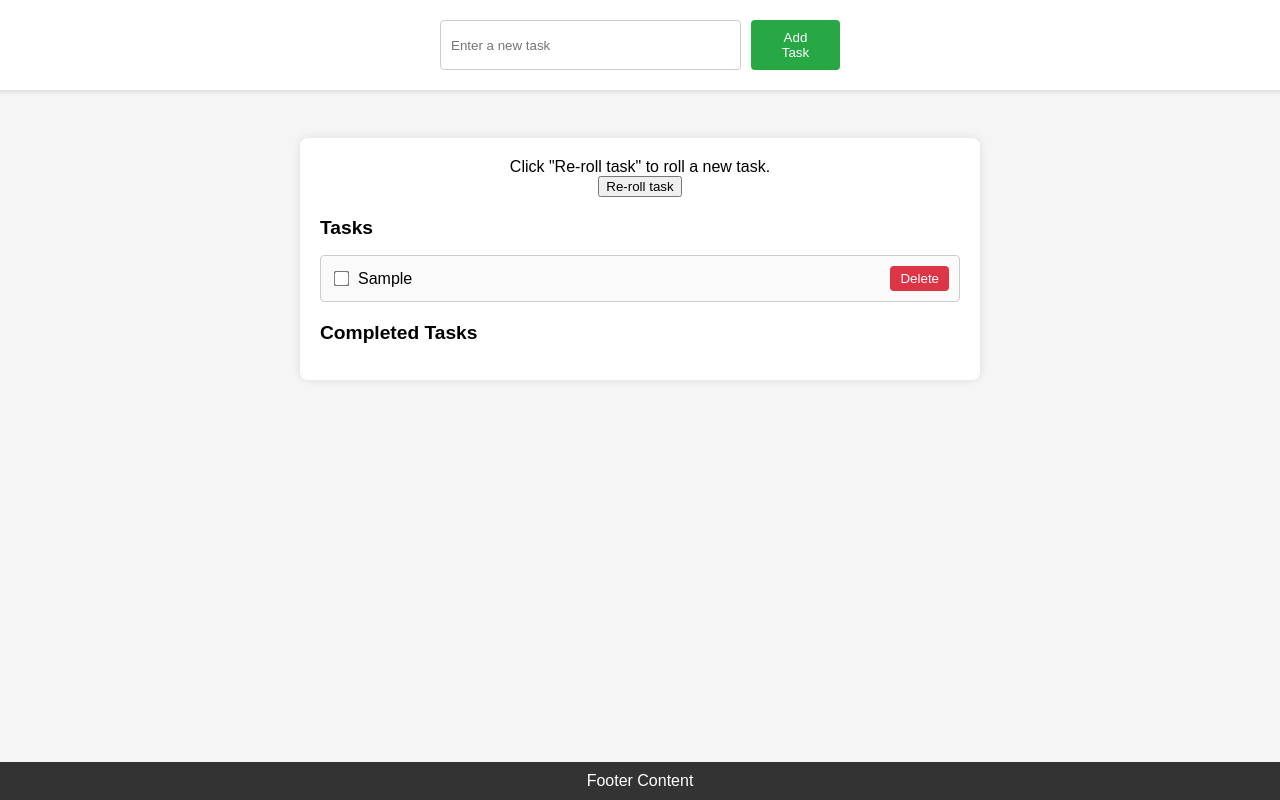
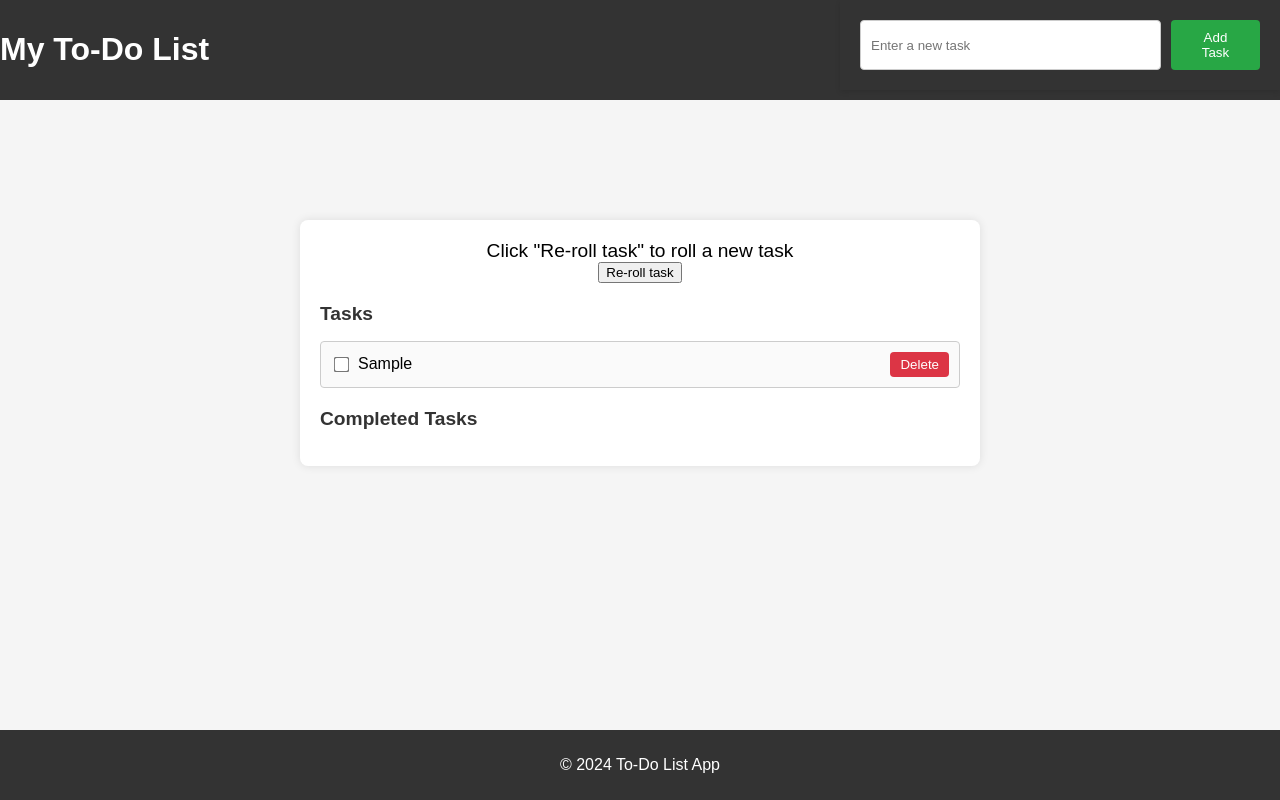
Before and after one commit to maxecution/personal-projects, a plain HTML site: page To-do-List/index.html in a window 1280 px wide. Both pictures are taken after typing "Sample" into the empty fields and a click on the button "Add Task". Drawn offline with Linux system fonts and the light colour scheme.

Commit message:
Styling changes and bug fix where delete button prompted highlight/task label to update

```diff
--- a/To-do-List/index.html
+++ b/To-do-List/index.html
@@ -7,18 +7,20 @@
     <title>To-Do List</title>
 </head>
 <body>
-    <header>My To-Do List</header>
-    <nav>
-        <div id="new-task">
-            <input type="text" id="task-input" placeholder="Enter a new task" />
-            <button id="add-task">Add Task</button>
-        </div>
-    </nav>
+    <header>
+        <h1>My To-Do List</h1>
+        <nav>
+            <div id="new-task">
+                <input type="text" id="task-input" placeholder="Enter a new task" aria-label="Enter a new task" />
+                <button id="add-task" aria-label="Add Task">Add Task</button>
+            </div>
+        </nav>
+    </header>
     <main>
         <div class="task-container">
             <div id="random-task">
-                <label id="r-task">Please add a task</label>
-                <button id="roll-task" style="display: none;">Re-roll task</button>
+                <label id="r-task" aria-live="polite">Please add a task</label>
+                <button id="roll-task" style="display: none;" aria-label="Re-roll task">Re-roll task</button>
             </div>
             <div id="task-list">
                 <h3>Tasks</h3>
@@ -30,7 +32,9 @@
             </div>
         </div>
     </main>
-    <footer>Footer Content</footer>
+    <footer>
+        <p>&copy; 2024 To-Do List App</p>
+    </footer>
     <script src="scripts.js"></script>
 </body>
 </html>
--- a/To-do-List/scripts.js
+++ b/To-do-List/scripts.js
@@ -57,6 +57,7 @@ function createTaskItem(taskText) {
 
     const span = document.createElement('span');
     span.textContent = taskText;
+    span.addEventListener('click', handleItemClick);
 
     const deleteButton = document.createElement('button');
     deleteButton.textContent = 'Delete';
@@ -70,15 +71,19 @@ function createTaskItem(taskText) {
 }
 
 function handleItemClick(event) {
-    if (event.target === event.currentTarget) {
-        const highlightedTask = document.querySelector('.highlighted');
-        if (highlightedTask) {
-            highlightedTask.classList.remove('highlighted');
-        }
-        event.currentTarget.classList.add('highlighted');
-        updateRollTaskLabelWithTask(event.currentTarget);
+    const li = event.currentTarget;
+    const clickedElement = event.target;
 
+    if (clickedElement.tagName === 'BUTTON' && clickedElement.textContent === 'Delete') {
+        return;
     }
+
+    const highlightedTasks = document.querySelectorAll('.highlighted');
+    highlightedTasks.forEach(task => task.classList.remove('highlighted'));
+
+    li.classList.add('highlighted');
+
+    updateRollTaskLabelWithTask(li);
 }
 
 function updateRollTaskLabelWithTask(taskElement) {
@@ -89,6 +94,7 @@ function updateRollTaskLabelWithTask(taskElement) {
 function deleteTask(event) {
     const li = event.target.parentElement;
     li.remove();
+    updateRollTaskButtonVisibility();
     updateRollTaskLabel();
 }
 
@@ -119,9 +125,9 @@ function updateRollTaskLabel() {
 
     if (!highlightedTask) {
         if (remainingTasks > 0) {
-            rollTaskLabel.textContent = 'Click "Re-roll task" to roll a new task.';
+            rollTaskLabel.textContent = 'Click "Re-roll task" to roll a new task';
         } else {
-            rollTaskLabel.textContent = 'Please add a task.';
+            rollTaskLabel.textContent = 'Please add a task';
         }
     }
 }
--- a/To-do-List/styles.css
+++ b/To-do-List/styles.css
@@ -6,6 +6,7 @@ body {
     display: flex;
     flex-direction: column;
     align-items: center;
+    height: 100vh;
 }
 
 header, footer {
@@ -16,21 +17,27 @@ header, footer {
     padding: 10px 0;
 }
 
+header {
+    display: flex;
+    justify-content: space-between;
+    align-items: center;
+    position: relative;
+}
+
 footer {
     position: absolute;
     bottom: 0;
 }
 
 nav {
-    position: fixed;
-    top: 0;
-    width: 100%;
-    background-color: #fff;
     padding: 20px;
     box-shadow: 0 2px 5px rgba(0, 0, 0, 0.1);
     z-index: 1;
     display: flex;
-    justify-content: center;
+    align-items: center;
+    position: absolute;
+    top: 0;
+    right: 0;
 }
 
 #new-task {
@@ -68,6 +75,7 @@ nav {
     display: block;
     margin: 0 auto;
     width: fit-content;
+    font-size: 1.2em;
 }
 
 main {
@@ -76,14 +84,16 @@ main {
     padding: 20px;
     width: 50%;
     border-radius: 8px;
-    margin-top: 100px;
+    margin-top: 120px;
     overflow-y: auto;
+    max-height: 70vh;
 }
 
 h3 {
     margin-top: 20px;
     margin-bottom: 10px;
     font-size: 1.2em;
+    color: #333;
 }
 
 ul {
@@ -137,4 +147,5 @@ li button:hover {
 
 .highlighted {
     background-color: #20a42e;
+    color: #fff;
 }
```
